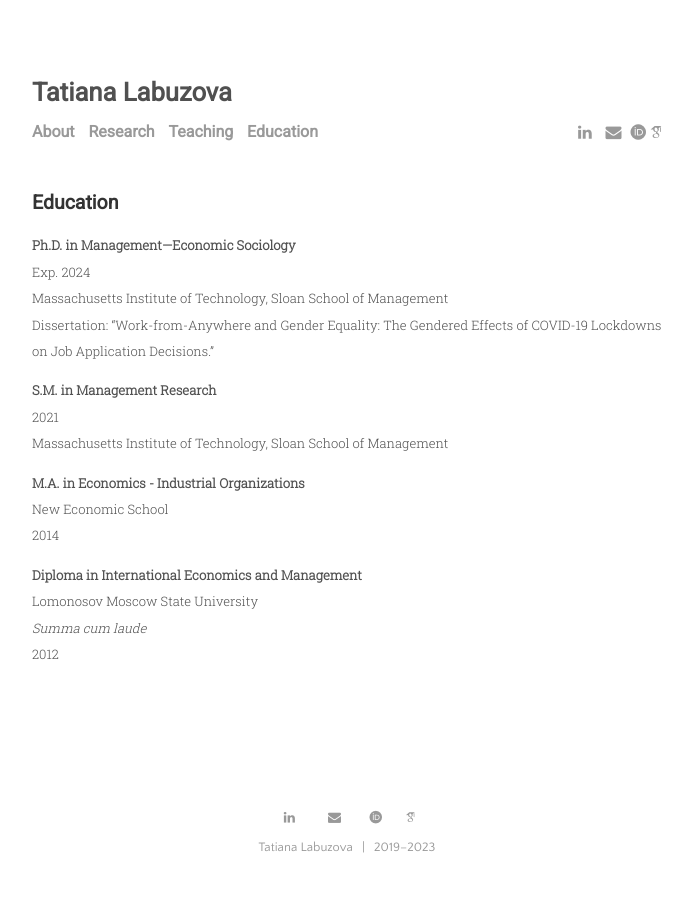
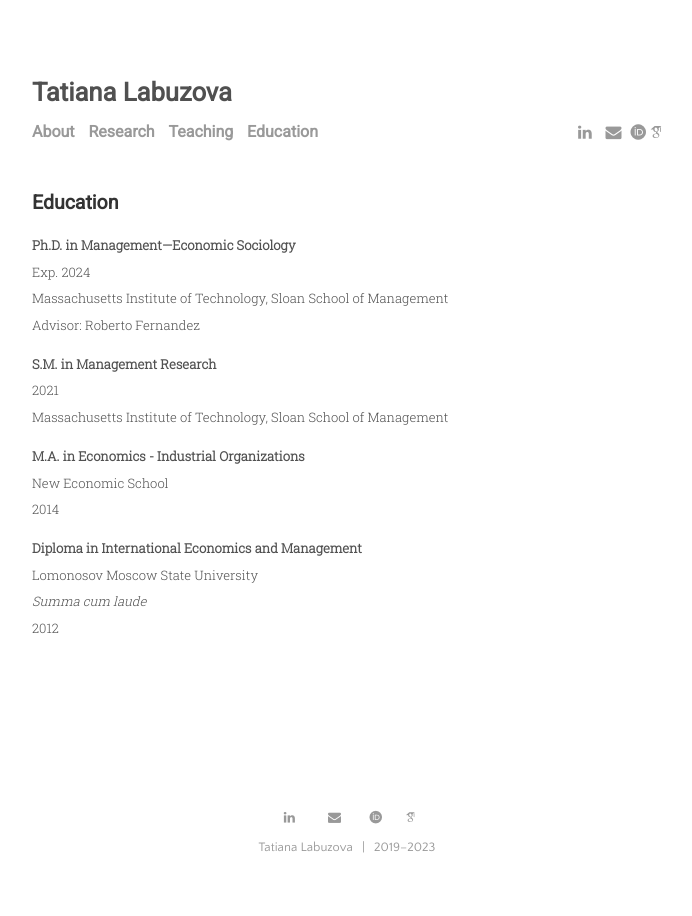
Before and after one commit to tatianalabuzova/tatianalabuzova.github.io, a Jekyll site: the page built from menu/education.md, in a window 1280 px wide. Shown: the whole page, without its empty margins (293-985 px from the left). Built offline with Jekyll 4.4.1, drawn with Linux system fonts in a browser that asks for light colours; some web fonts are replaced.

Commit message:
Update education.md

```diff
--- a/menu/education.md
+++ b/menu/education.md
@@ -6,7 +6,7 @@ title: Education
 __Ph.D. in Management—Economic Sociology__ <br>
 Exp. 2024<br>
 Massachusetts Institute of Technology, Sloan School of Management <br>
-Dissertation: “Work-from-Anywhere and Gender Equality: The Gendered Effects of COVID-19 Lockdowns on Job Application Decisions.”
+Advisor: Roberto Fernandez
 
 __S.M. in Management Research__ <br>
 2021<br>
```
